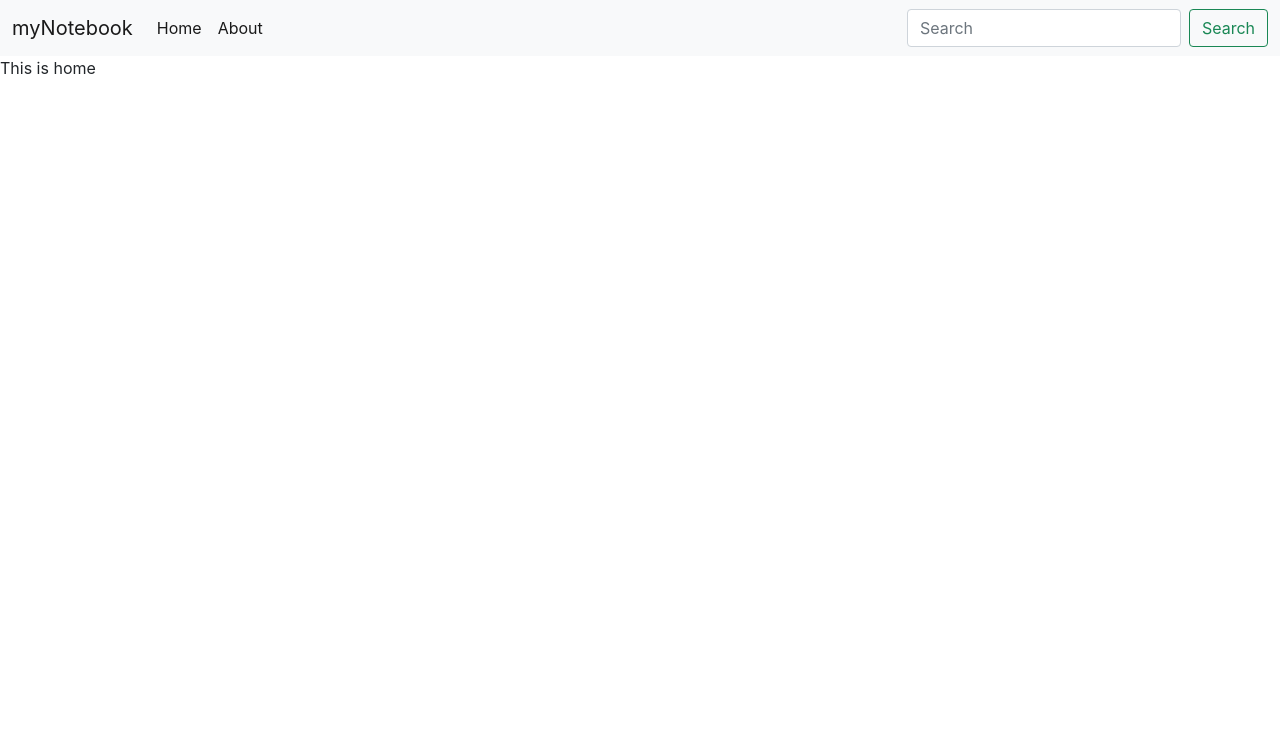
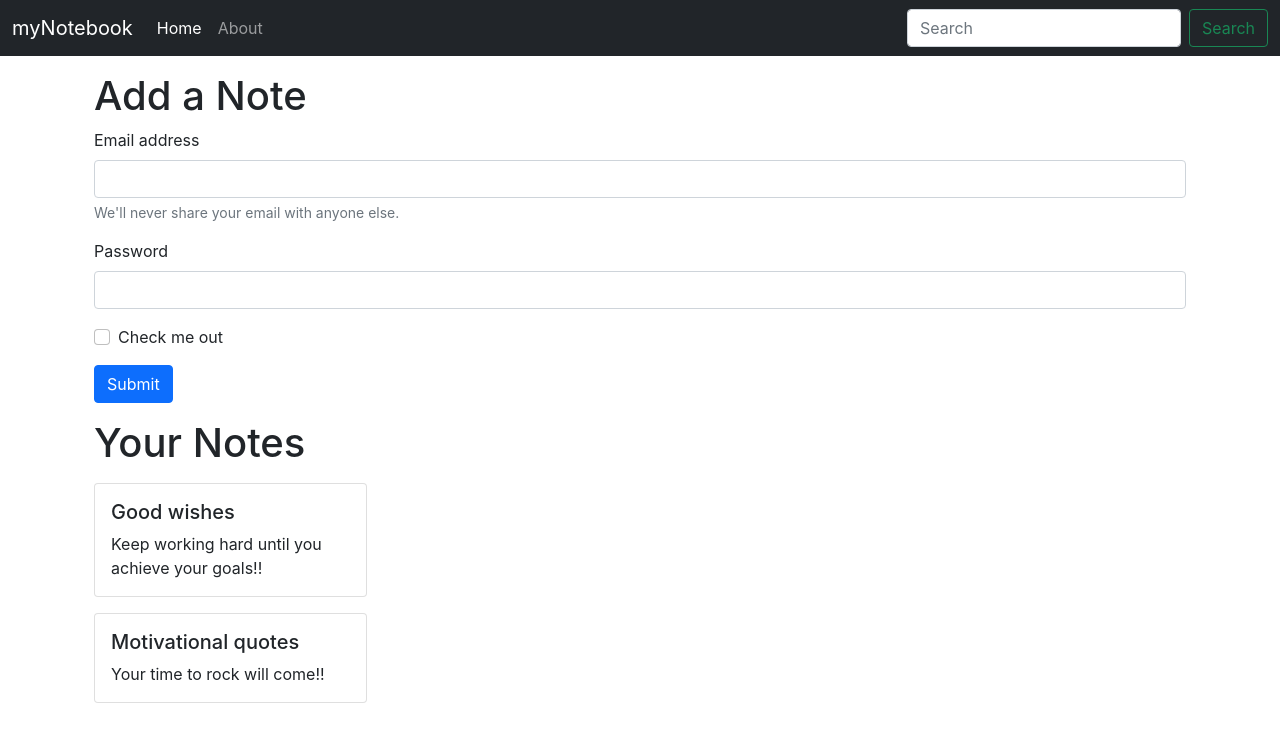
Before and after one commit to KaurManjot0432/myNotebook-react, a React (Create React App) app: page / in a window 1280 px wide. Shown: the top 742 px of the page. Built offline with nearby package versions, Linux system fonts and the light colour scheme.

Commit message:
Notes and Noteitem components made

```diff
--- a/src/App.js
+++ b/src/App.js
@@ -1,7 +1,7 @@
 import './App.css';
 import { Navbar } from './components/Navbar';
-import { Home }from './components/Home';
-import { About }from './components/About';
+import { Home } from './components/Home';
+import { About } from './components/About';
 import NoteState from './context/notes/NoteState';
 import {
   BrowserRouter as Router,
@@ -15,7 +15,8 @@
     <>
       <NoteState>
         <Router>
-   <Navbar/>
+          <Navbar />
+          <div className="container">
             <Switch>
               <Route exact path="/">
                 <Home />
@@ -24,6 +25,7 @@
                 <About />
               </Route>
             </Switch>
+          </div>
         </Router>
       </NoteState>
     </>
--- a/src/components/About.js
+++ b/src/components/About.js
@@ -1,15 +1,8 @@
-import React , { useContext, useEffect } from 'react'
-import noteContext from '../context/notes/noteContext'
-
+import React from 'react';
 export const About = () => {
-    const a = useContext(noteContext)
-    useEffect(() => {
-        a.update();
-        // eslint-disable-next-line
-    }, [])
     return (
         <div>
-            This is about {a.state.name} and by God's grace she will definitely achieve his goal {a.state.Goal}
+
         </div>
     )
 }
--- a/src/components/Home.js
+++ b/src/components/Home.js
@@ -1,9 +1,29 @@
-import React from 'react'
+import react from 'react';
+import Notes from './Notes';
 
 export const Home = () => {
     return (
         <div>
-            This is home
+            <div className="container my-3">
+            <h1>Add a Note</h1>
+            <form>
+                <div className="mb-3">
+                    <label for="exampleInputEmail1" className="form-label">Email address</label>
+                    <input type="email" className="form-control" id="exampleInputEmail1" aria-describedby="emailHelp"/>
+                    <div id="emailHelp" class ="form-text">We'll never share your email with anyone else.</div>
+                </div>
+                <div className="mb-3">
+                    <label for="exampleInputPassword1" className="form-label">Password</label>
+                    <input type="password" className="form-control" id="exampleInputPassword1"/>
+                </div>
+                <div className="mb-3 form-check">
+                    <input type="checkbox" className="form-check-input" id="exampleCheck1"/>
+                    <label class ="form-check-label" for="exampleCheck1">Check me out</label>
+                </div>
+                <button type="submit" className="btn btn-primary">Submit</button>
+            </form>
+            </div>
+            <Notes/>
         </div>
     )
 }
--- a/src/components/Navbar.js
+++ b/src/components/Navbar.js
@@ -1,8 +1,12 @@
 import React from 'react'
-import { Link } from "react-router-dom";
+import { Link, useLocation } from "react-router-dom";
 export const Navbar = () => {
+  let location = useLocation();
+  React.useEffect(() => {
+    console.log(location.pathname);
+  }, [location])
     return (
-        <nav className="navbar navbar-expand-lg navbar-light bg-light">
+        <nav className="navbar navbar-expand-lg navbar-dark bg-dark">
   <div className="container-fluid">
     <Link className="navbar-brand" to="/">myNotebook</Link>
     <button className="navbar-toggler" type="button" data-bs-toggle="collapse" data-bs-target="#navbarSupportedContent" aria-controls="navbarSupportedContent" aria-expanded="false" aria-label="Toggle navigation">
@@ -11,10 +15,10 @@
     <div className="collapse navbar-collapse" id="navbarSupportedContent">
       <ul className="navbar-nav me-auto mb-2 mb-lg-0">
         <li className="nav-item">
-          <Link className="nav-link active" aria-current="page" to="/">Home</Link>
+          <Link className={`nav-link ${location.pathname==='/'?"active":""}`}aria-current="page" to="/">Home</Link>
         </li>
         <li className="nav-item">
-          <Link className="nav-link active" aria-current="page" to="/about">About</Link>
+          <Link className={`nav-link ${location.pathname==='/about'?"active":""}`} aria-current="page" to="/about">About</Link>
         </li>
       </ul>
       <form className="d-flex">
--- /dev/null
+++ b/src/components/Noteitem.js
@@ -0,0 +1,19 @@
+import React from 'react';
+
+
+const Noteitem = (props) => {
+    const { note } = props;
+    console.log(note);
+    return (
+        <div className="col-md-3">
+            <div class="card my-3">
+                <div class="card-body">
+                    <h5 class="card-title">{note.title}</h5>
+                    <p class="card-text">{note.description}</p>
+                </div>
+            </div>
+        </div>
+    )
+}
+
+export default Noteitem
--- /dev/null
+++ b/src/components/Notes.js
@@ -0,0 +1,21 @@
+import React, {useContext} from 'react';
+import noteContext from '../context/notes/noteContext';
+import Noteitem from './Noteitem';
+
+const Notes = () => {
+    const context = useContext(noteContext);
+    const {notes, setnotes} = context;
+    return (
+        <div>
+             <div className="container my-3">
+            <h1>Your Notes</h1>
+
+            {notes.map((note)=>{
+                return <Noteitem note={note} />
+            })}
+            </div>
+        </div>
+    )
+}
+
+export default Notes;
--- a/src/context/notes/NoteState.js
+++ b/src/context/notes/NoteState.js
@@ -2,22 +2,33 @@
 import { useState } from 'react';
 
 const NoteState = (props)=>{
-    const s1 = {
-        "name" : "Manjot Kaur",
-        "Goal" : "Google"
-    }
-    const [state, setState] = useState(s1);
 
-    const update = ()=>{
-        setTimeout(() => {
-            setState({
-                "name" : "Simran Kaur",
-                "Goal" : "Don't know"
-            })
-        }, 1000);
-    }
+    const notesInitial =
+         [
+          {
+            "_id": "6161bf96bfae081b54687962",
+            "user": "615dc44b512b083e080b6ce6",
+            "title": "Good wishes",
+            "description": "Keep working hard until you achieve your goals!!",
+            "tag": "motivation",
+            "date": "2021-10-09T16:13:10.097Z",
+            "__v": 0
+          },
+          {
+            "_id": "616f665ba9a10245001691d1",
+            "user": "615dc44b512b083e080b6ce6",
+            "title": "Motivational quotes",
+            "description": "Your time to rock will come!!",
+            "tag": "Motivation",
+            "date": "2021-10-20T00:44:11.435Z",
+            "__v": 0
+          }
+        ]
+
+      const [notes, setnotes] = useState(notesInitial)
+
     return (
-        <NoteContext.Provider value = {{state:state, update:update}}>
+        <NoteContext.Provider value = {{notes,setnotes}}>
             {props.children}
         </NoteContext.Provider>
     )
```
Also changed, not shown: 1 other file (tests, documents, lock files or other folders). Lines whose indentation alone changed are shown as unchanged.
